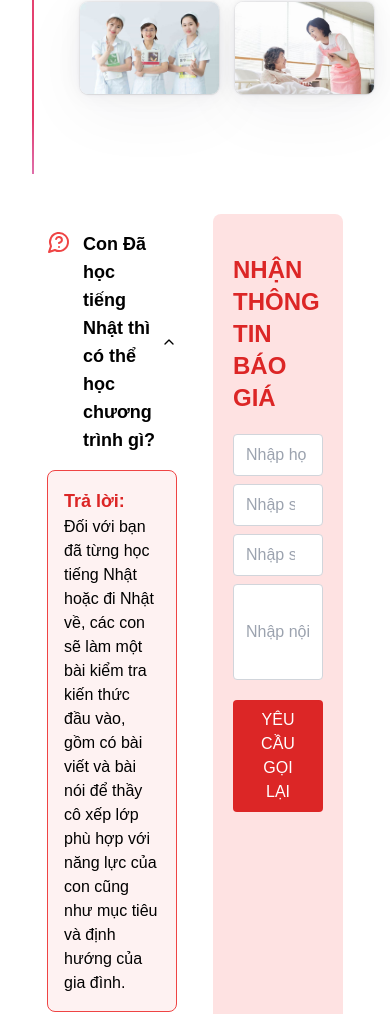
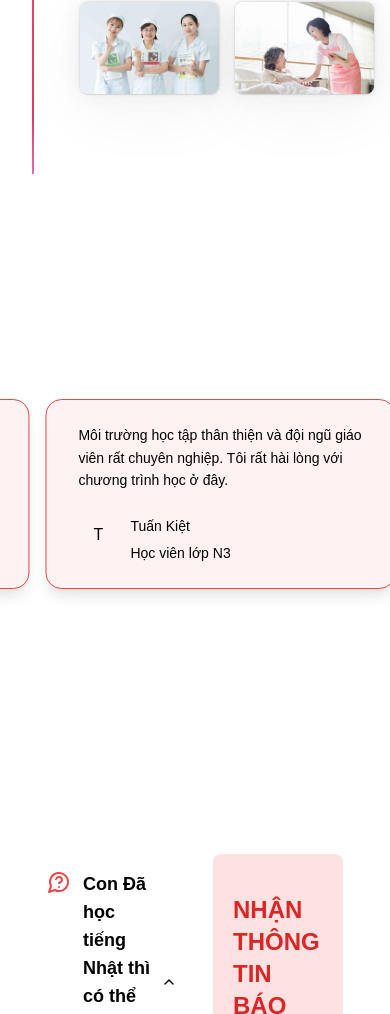
Before and after one commit to annguyenqn/choko-nihongo, a Next.js app: page / in a window 390 px wide. Shown: the part 6693-7707 px from the top of the page. Built offline with nearby package versions, Linux system fonts and the light colour scheme.

Commit message:
feat: review board

```diff
--- a/package.json
+++ b/package.json
@@ -11,17 +11,18 @@
   "dependencies": {
     "@material-tailwind/react": "^2.1.10",
     "@radix-ui/react-accordion": "^1.2.2",
+    "@radix-ui/react-avatar": "^1.1.2",
     "@radix-ui/react-dialog": "^1.1.3",
     "@radix-ui/react-slot": "^1.1.0",
     "class-variance-authority": "^0.7.0",
     "clsx": "^2.1.1",
     "embla-carousel-react": "^8.5.1",
-    "framer-motion": "^11.11.17",
+    "framer-motion": "^11.15.0",
     "lucide-react": "^0.460.0",
     "next": "14.2.18",
     "react": "^18",
     "react-dom": "^18",
-    "tailwind-merge": "^2.5.5",
+    "tailwind-merge": "^2.6.0",
     "tailwindcss-animate": "^1.0.7"
   },
   "devDependencies": {
--- a/src/app/page.tsx
+++ b/src/app/page.tsx
@@ -7,6 +7,7 @@ import { TypewriterEffectSmooth } from "@/components/ui/typewriter-effect";
 import Course from "@/components/Course";
 import Head from "next/head";
 import QandA from "@/components/QandA";
+import Review from "@/components/Review";
 export default function Home() {
   const words = [
     {
@@ -109,7 +110,9 @@ export default function Home() {
       <div className="overflow-hidden">
         <AbroadProgram />
       </div>
+
       <div className="">
+        <Review />
         <QandA />
       </div>
     </>
--- /dev/null
+++ b/src/components/Review.tsx
@@ -0,0 +1,47 @@
+import React from 'react'
+import { InfiniteMovingCards } from './ui/infinite-moving-cards'
+const testimonials = [
+    {
+        quote: "Trung tâm này thực sự tuyệt vời! Giáo viên rất nhiệt tình và dạy rất dễ hiểu.",
+        name: "Minh Anh",
+        title: "Học viên lớp N5",
+        avatar: "https://example.com/avatar1.jpg",
+    },
+    {
+        quote: "Môi trường học tập thân thiện và đội ngũ giáo viên rất chuyên nghiệp. Tôi rất hài lòng với chương trình học ở đây.",
+        name: "Tuấn Kiệt",
+        title: "Học viên lớp N3",
+        avatar: "https://example.com/avatar2.jpg",
+    },
+    {
+        quote: "Tôi đã có cơ hội giao lưu với các bạn học viên quốc tế, điều này giúp tôi cải thiện khả năng giao tiếp tiếng Nhật rất nhiều.",
+        name: "Quang Huy",
+        title: "Học viên lớp N1",
+        avatar: "https://example.com/avatar4.jpg",
+    },
+    {
+        quote: "Chương trình học ở đây rất toàn diện, từ ngữ pháp đến kỹ năng nghe, nói, đọc, viết.",
+        name: "Thị Lan",
+        title: "Học viên lớp N4",
+        avatar: "https://example.com/avatar5.jpg",
+    },
+];
+function Review() {
+    return (
+        <>
+            <div
+                // style={{
+                //     backgroundImage: `url('/bg-course.svg')`,
+                // }}
+                className="h-[40rem] rounded-md flex flex-col  antialiased  dark:bg-black dark:bg-grid-white/[0.05] items-center justify-center relative overflow-hidden">
+                <InfiniteMovingCards
+                    items={testimonials}
+                    direction="right"
+                    speed="slow"
+                />
+            </div>
+        </>
+    )
+}
+
+export default Review
--- /dev/null
+++ b/src/components/ui/avatar.tsx
@@ -0,0 +1,50 @@
+"use client"
+
+import * as React from "react"
+import * as AvatarPrimitive from "@radix-ui/react-avatar"
+
+import { cn } from "@/lib/utils"
+
+const Avatar = React.forwardRef<
+  React.ElementRef<typeof AvatarPrimitive.Root>,
+  React.ComponentPropsWithoutRef<typeof AvatarPrimitive.Root>
+>(({ className, ...props }, ref) => (
+  <AvatarPrimitive.Root
+    ref={ref}
+    className={cn(
+      "relative flex h-10 w-10 shrink-0 overflow-hidden rounded-full",
+      className
+    )}
+    {...props}
+  />
+))
+Avatar.displayName = AvatarPrimitive.Root.displayName
+
+const AvatarImage = React.forwardRef<
+  React.ElementRef<typeof AvatarPrimitive.Image>,
+  React.ComponentPropsWithoutRef<typeof AvatarPrimitive.Image>
+>(({ className, ...props }, ref) => (
+  <AvatarPrimitive.Image
+    ref={ref}
+    className={cn("aspect-square h-full w-full", className)}
+    {...props}
+  />
+))
+AvatarImage.displayName = AvatarPrimitive.Image.displayName
+
+const AvatarFallback = React.forwardRef<
+  React.ElementRef<typeof AvatarPrimitive.Fallback>,
+  React.ComponentPropsWithoutRef<typeof AvatarPrimitive.Fallback>
+>(({ className, ...props }, ref) => (
+  <AvatarPrimitive.Fallback
+    ref={ref}
+    className={cn(
+      "flex h-full w-full items-center justify-center rounded-full bg-muted",
+      className
+    )}
+    {...props}
+  />
+))
+AvatarFallback.displayName = AvatarPrimitive.Fallback.displayName
+
+export { Avatar, AvatarImage, AvatarFallback }
--- a/src/components/ui/card-hover-effect.tsx
+++ b/src/components/ui/card-hover-effect.tsx
@@ -45,7 +45,7 @@ export const HoverEffect = ({
                     <AnimatePresence>
                         {hoveredIndex === idx && (
                             <motion.span
-                                className="absolute inset-0 h-full w-full bg-neutral-200 dark:bg-bg-second block  rounded-3xl"
+                                className="absolute inset-0 h-full w-full bg-bg-second dark:bg-bg-second block  rounded-3xl"
                                 layoutId="hoverBackground"
                                 initial={{ opacity: 0 }}
                                 animate={{
--- /dev/null
+++ b/src/components/ui/infinite-moving-cards.tsx
@@ -0,0 +1,125 @@
+"use client";
+
+import { cn } from "@/lib/utils";
+import React, { useEffect, useState } from "react";
+import { Avatar, AvatarFallback, AvatarImage } from "@/components/ui/avatar"
+
+export const InfiniteMovingCards = ({
+    items,
+    direction = "left",
+    speed = "fast",
+    pauseOnHover = true,
+    className,
+}: {
+    items: {
+        quote: string;
+        name: string;
+        title: string;
+    }[];
+    direction?: "left" | "right";
+    speed?: "fast" | "normal" | "slow";
+    pauseOnHover?: boolean;
+    className?: string;
+}) => {
+    const containerRef = React.useRef<HTMLDivElement>(null);
+    const scrollerRef = React.useRef<HTMLUListElement>(null);
+
+    useEffect(() => {
+        addAnimation();
+    }, []);
+    const [start, setStart] = useState(false);
+    function addAnimation() {
+        if (containerRef.current && scrollerRef.current) {
+            const scrollerContent = Array.from(scrollerRef.current.children);
+
+            scrollerContent.forEach((item) => {
+                const duplicatedItem = item.cloneNode(true);
+                if (scrollerRef.current) {
+                    scrollerRef.current.appendChild(duplicatedItem);
+                }
+            });
+
+            getDirection();
+            getSpeed();
+            setStart(true);
+        }
+    }
+    const getDirection = () => {
+        if (containerRef.current) {
+            if (direction === "left") {
+                containerRef.current.style.setProperty(
+                    "--animation-direction",
+                    "forwards"
+                );
+            } else {
+                containerRef.current.style.setProperty(
+                    "--animation-direction",
+                    "reverse"
+                );
+            }
+        }
+    };
+    const getSpeed = () => {
+        if (containerRef.current) {
+            if (speed === "fast") {
+                containerRef.current.style.setProperty("--animation-duration", "20s");
+            } else if (speed === "normal") {
+                containerRef.current.style.setProperty("--animation-duration", "40s");
+            } else {
+                containerRef.current.style.setProperty("--animation-duration", "80s");
+            }
+        }
+    };
+    return (
+        <div
+            ref={containerRef}
+            className={cn(
+                "scroller relative z-20 max-w-7xl overflow-hidden",
+                className
+            )}
+        >
+            <ul
+                ref={scrollerRef}
+                className={cn(
+                    "flex min-w-full shrink-0 gap-4 py-4 w-max flex-nowrap",
+                    start && "animate-scroll",
+                    pauseOnHover && "hover:[animation-play-state:paused]"
+                )}
+            >
+                {items.map((item, idx) => (
+                    <li
+                        key={item.name}
+                        className="w-[350px] max-w-full bg-red-50 relative rounded-2xl border border-red-500 px-8 py-6 md:w-[450px] shadow-lg"
+                    >
+                        <blockquote className="relative flex flex-col h-full">
+                            <div
+                                aria-hidden="true"
+                                className="user-select-none -z-1 pointer-events-none absolute"
+                            ></div>
+                            <div className="flex flex-col">
+                                <span className="relative z-20 text-sm leading-[1.6] text-black font-normal">
+                                    {item.quote}
+                                </span>
+                                <div className="relative z-20 mt-6 flex items-start">
+                                    <Avatar>
+                                        <AvatarImage src={item.avatar} />
+                                        <AvatarFallback>{item.name[0]}</AvatarFallback>
+                                    </Avatar>
+                                    <span className="flex flex-col gap-1 ml-3">
+                                        <span className="text-sm leading-[1.6] text-black font-normal">
+                                            {item.name}
+                                        </span>
+                                        <span className="text-sm leading-[1.6] text-black font-normal">
+                                            {item.title}
+                                        </span>
+                                    </span>
+                                </div>
+                            </div>
+
+                        </blockquote>
+                    </li>
+                ))}
+            </ul>
+        </div>
+    );
+};
--- a/tailwind.config.ts
+++ b/tailwind.config.ts
@@ -37,14 +37,22 @@ const config: Config = {
   				to: {
   					height: '0'
   				}
-  			}
+  			},
+			  scroll: {
+				to: {
+				  transform: "translate(calc(-50% - 0.5rem))",
+				},
+			  },
   		},
   		animation: {
   			'accordion-down': 'accordion-down 0.2s ease-out',
-  			'accordion-up': 'accordion-up 0.2s ease-out'
+  			'accordion-up': 'accordion-up 0.2s ease-out',
+			  scroll:
+			  "scroll var(--animation-duration, 40s) var(--animation-direction, forwards) linear infinite",
   		}
   	}
   },
   plugins: [],
 };
+
 export default config;
```
Also changed, not shown: 1 other file (tests, documents, lock files or other folders).
